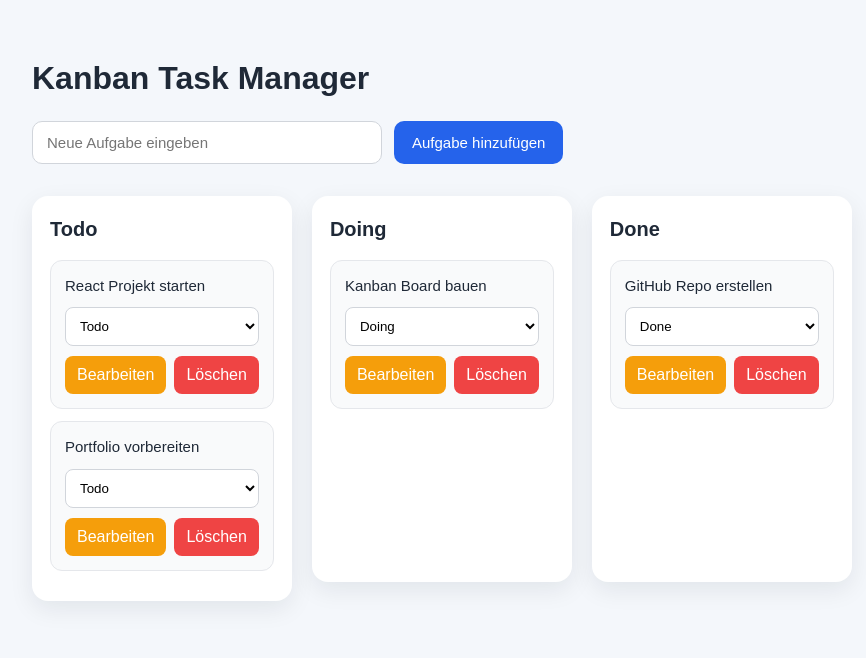
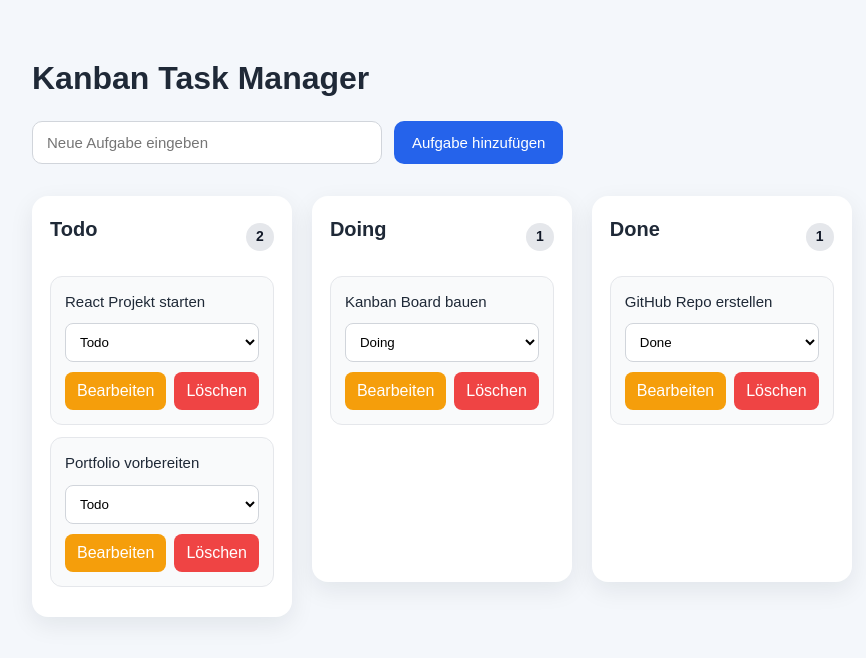
Before and after one commit to ufukibis20/kanban-task-manager, a React (Vite) app: page / in a window 1280 px wide. Shown: the top 658 px of the page, without its empty margins (8-874 px from the left). Built offline with nearby package versions, Linux system fonts and the light colour scheme.

Commit message:
add task counters to kanban columns

```diff
--- a/src/App.css
+++ b/src/App.css
@@ -158,3 +158,23 @@ body {
   font-size: 14px;
   outline: none;
 }
+
+.column-header {
+  display: flex;
+  align-items: center;
+  justify-content: space-between;
+  margin-bottom: 16px;
+}
+
+.task-count {
+  min-width: 28px;
+  height: 28px;
+  border-radius: 999px;
+  background: #e5e7eb;
+  color: #111827;
+  display: flex;
+  align-items: center;
+  justify-content: center;
+  font-size: 14px;
+  font-weight: 600;
+}
--- a/src/App.tsx
+++ b/src/App.tsx
@@ -110,7 +110,10 @@ function App() {
         onDragOver={(event) => event.preventDefault()}
         onDrop={() => handleDrop(status)}
       >
-        <h2 className="column-title">{title}</h2>
+        <div className="column-header">
+          <h2 className="column-title">{title}</h2>
+          <span className="task-count">{filteredTasks.length}</span>
+        </div>
 
         {filteredTasks.length === 0 ? (
           <p className="empty-state">Noch keine Aufgaben in dieser Spalte.</p>
```
